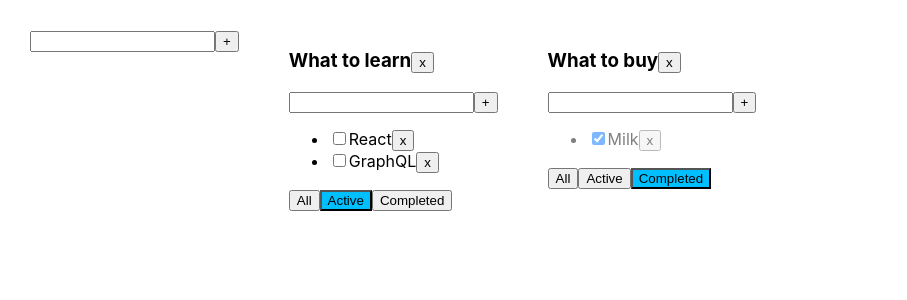
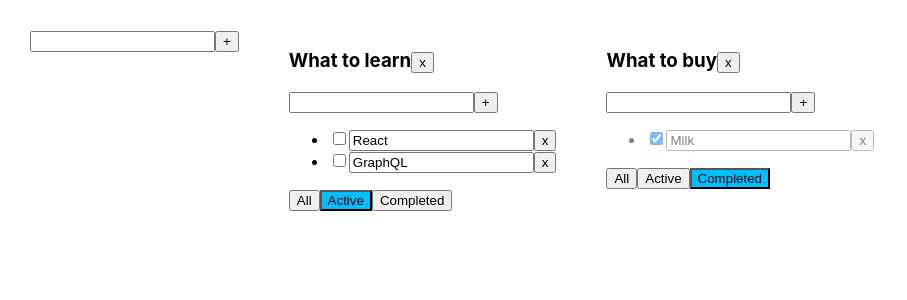
Before and after one commit to SharpDevOps10/TodoList, a React (Create React App) app: page / in a window 1280 px wide. Shown: the top 300 px of the page, without its empty margins (0-907 px from the left). Built offline with nearby package versions, Linux system fonts and the light colour scheme.

Commit message:
Implement mode whether `input` or `span`

```diff
--- a/src/EditableSpan.tsx
+++ b/src/EditableSpan.tsx
@@ -1,9 +1,12 @@
-import React from "react";
+import React, {useState} from "react";
 
 type EditableSpanType = {
   title: string,
 };
 
 export function EditableSpan(props: EditableSpanType) {
-  return <span>{props.title}</span>;
+  let [editMode, setEditMode] = useState(true);
+  return editMode
+    ? <input value={props.title}/>
+    : <span>{props.title}</span>;
 }
```
